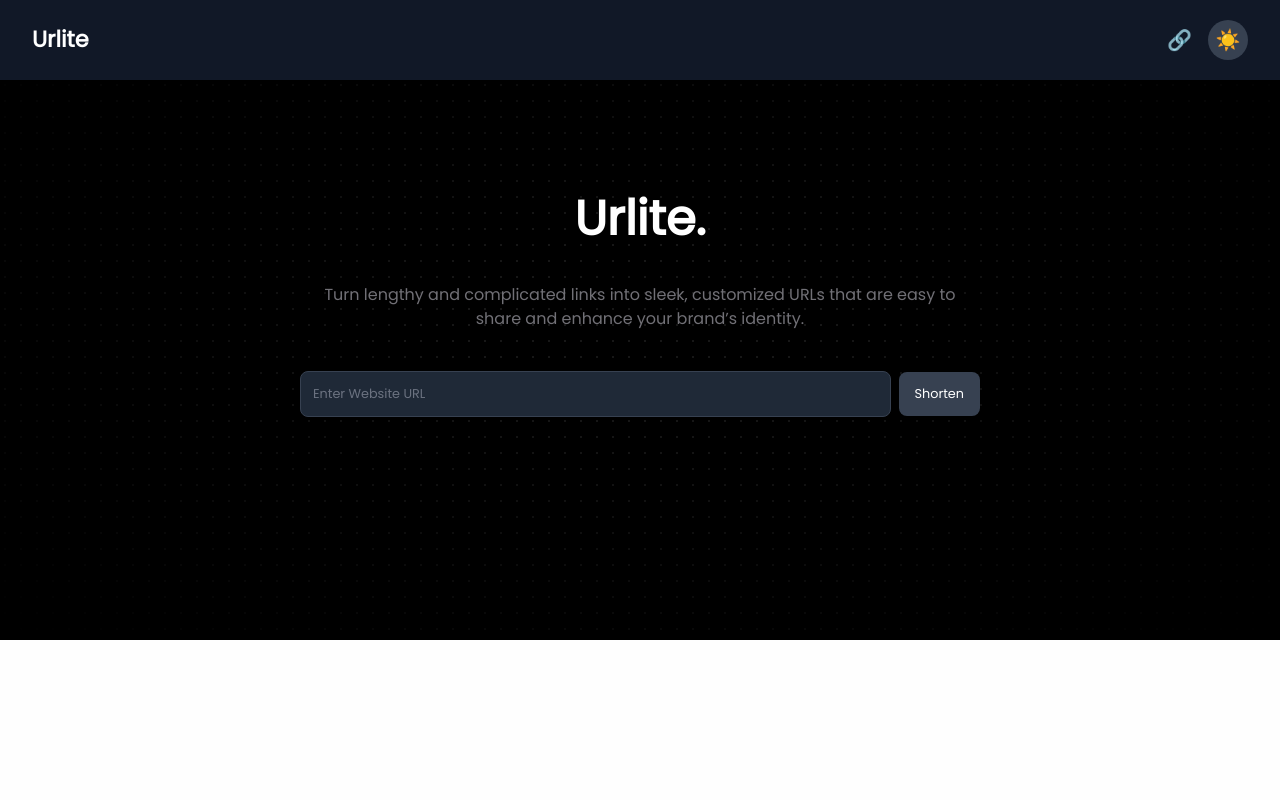
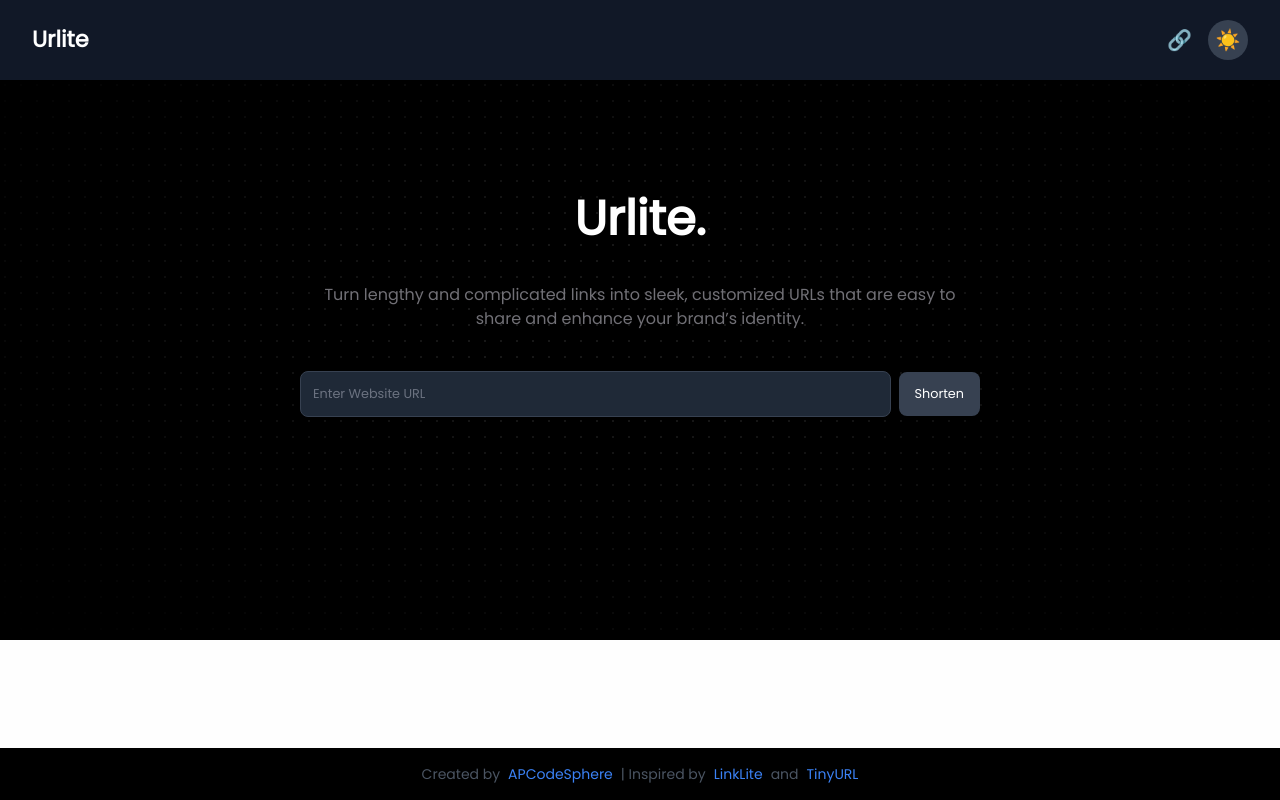
Before and after one commit to apreezofficial/Urlite, a React (Vite) app: page / in a window 1280 px wide. Built offline with nearby package versions, Linux system fonts and the light colour scheme.

Commit message:
Update App.jsx

```diff
--- a/src/App.jsx
+++ b/src/App.jsx
@@ -1,11 +1,13 @@
 import Nav from "./components/Nav"
 import Page from "./components/Page"
+import Footer from "./components/footer"
 
 const App = () => {
   return (
       <>
         <Nav />
         <Page />
+        <Footer />
       </>
     )
 }
```
